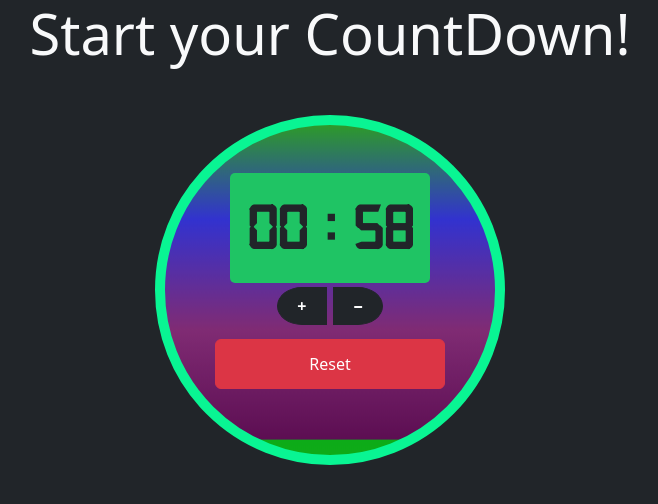
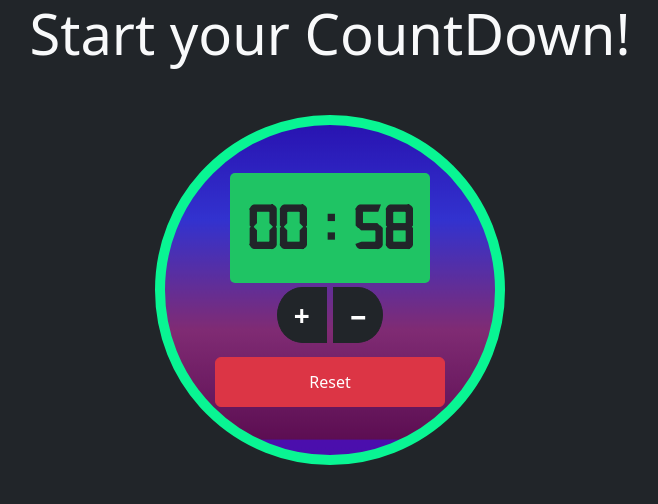
Before and after one commit to spacekraut/countdown, a plain HTML site: page index.html in a window 1280 px wide. Both pictures are taken after a click on the button "Start". Shown: the whole page, without its empty margins (310-968 px from the left). Drawn offline with nearby package versions, Linux system fonts and the light colour scheme.

Commit message:
increase size buttons

```diff
--- a/index.html
+++ b/index.html
@@ -3,12 +3,14 @@
   <head>
     <meta charset="UTF-8" />
     <meta name="viewport" content="width=device-width, initial-scale=1.0" />
+    <!-- Bootstrap -->
     <link
       href="https://cdn.jsdelivr.net/npm/bootstrap@5.3.2/dist/css/bootstrap.min.css"
       rel="stylesheet"
       integrity="sha384-T3c6CoIi6uLrA9TneNEoa7RxnatzjcDSCmG1MXxSR1GAsXEV/Dwwykc2MPK8M2HN"
       crossorigin="anonymous"
     />
+    <!-- Local CSS -->
     <link rel="stylesheet" href="style.css" />
 
     <title>jQuery CountDown</title>
@@ -25,9 +27,11 @@
         <source src="sound/iphone_annoying.mp3" type="audio/mp3" />
       </audio>
       <div class="change-timer">
-        <button class="btn btn-dark fw-bolder" id="add-time">&plus;</button>
+        <button class="btn btn-dark fw-bolder fs-3" id="add-time">
+          &plus;
+        </button>
 
-        <button class="btn btn-dark my-1 fw-bolder" id="decrease-time">
+        <button class="btn btn-dark my-1 fw-bolder fs-3" id="decrease-time">
           &minus;
         </button>
       </div>
@@ -37,7 +41,9 @@
       </button>
       <button id="reset-btn" class="btn btn-danger resetBtn w-75">Reset</button>
     </div>
+    <!-- jQuery -->
     <script src="https://code.jquery.com/jquery-2.2.0.min.js"></script>
+    <!-- Local Script -->
     <script src="script.js"></script>
   </body>
 </html>
--- a/script.js
+++ b/script.js
@@ -40,14 +40,14 @@ const manageTime = (session) => {
 // Toggle Buttons Hide/Show Reset/Start
 $("#start-btn").click(() => {
   isRunning = true;
-  $("#start-btn").hide("slow");
-  $("#reset-btn").show("slow");
+  $("#start-btn").hide();
+  $("#reset-btn").show();
   startTimer(session);
 });
 $("#reset-btn").click(() => {
   $(".container").removeClass("changeColor");
-  $("#reset-btn").hide("slow");
-  $("#start-btn").show("slow");
+  $("#reset-btn").hide();
+  $("#start-btn").show();
   isRunning = false;
   clearInterval(timer);
   $("#display-time").text(`${session.alarmTime}:00`);
--- a/style.css
+++ b/style.css
@@ -72,8 +72,8 @@ body {
     #80006b9f 0%,
     rgba(156, 45, 138, 0.767),
     rgb(50, 50, 207),
-    rgba(51, 255, 0, 0.61) 50%,
-    rgba(0, 255, 13, 0.616) 100%
+    rgba(43, 0, 255, 0.61) 50%,
+    rgba(102, 0, 255, 0.616) 100%
   );
   background-size: 100% 200%;
   overflow: hidden;
```
